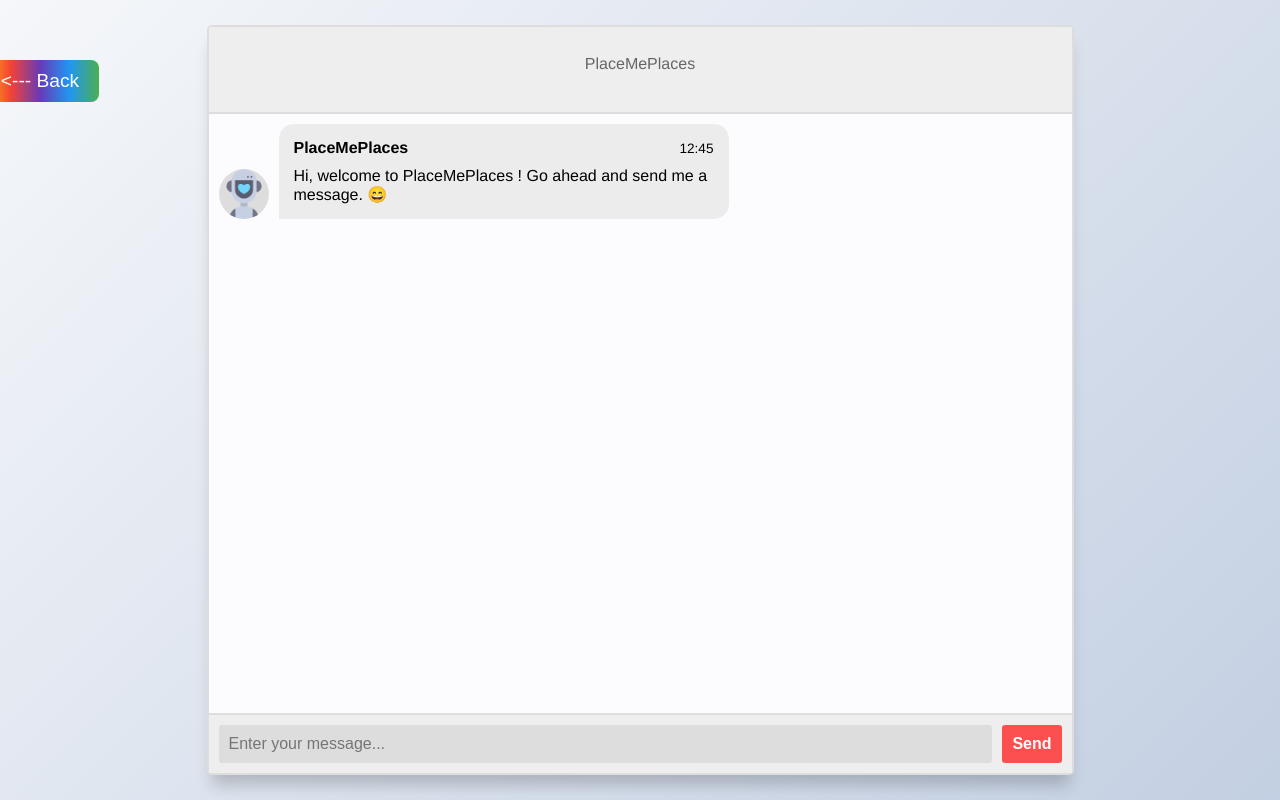
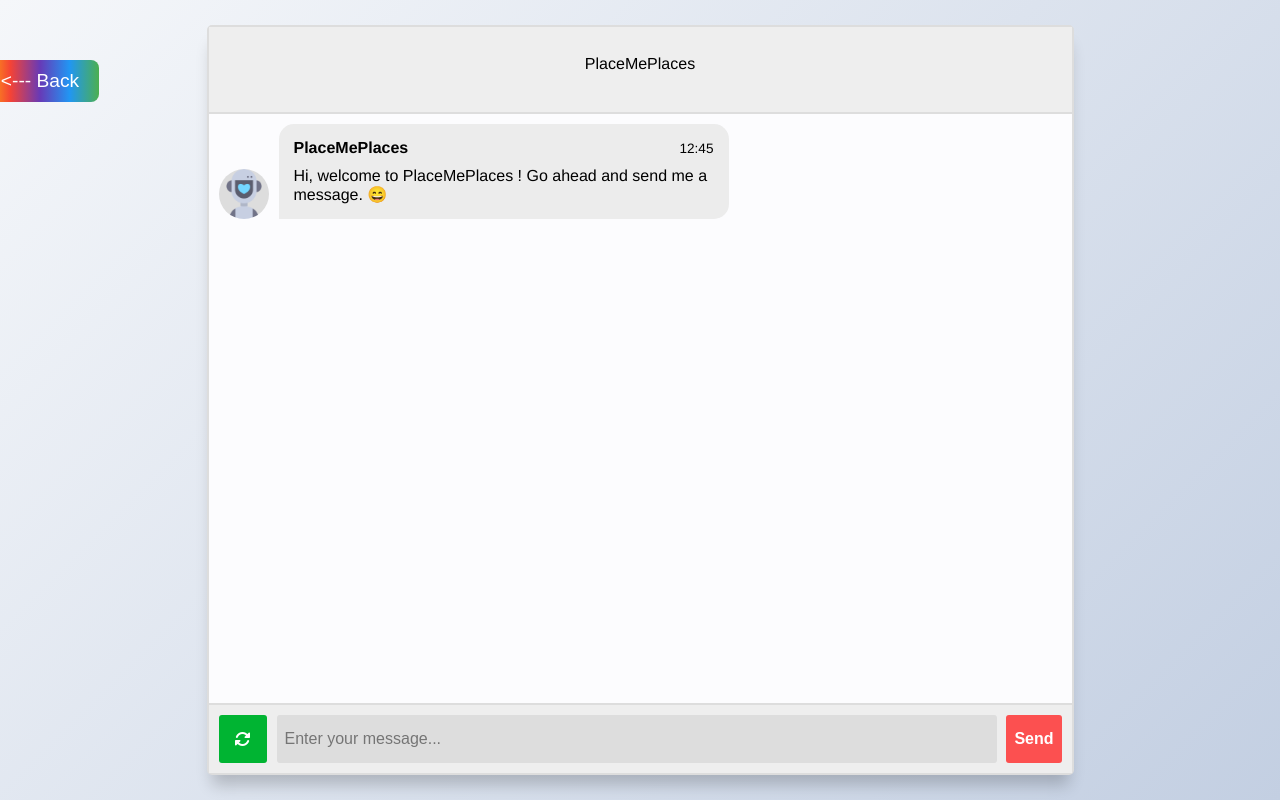
Before and after one commit to Kuntalthakur01/PlaceME-Places, a Flask app: template templates/index.html in a window 1280 px wide. Run offline with Flask 3, Linux system fonts and the light colour scheme; the template is opened without the code that fills it, so the values that code supplies are empty; some libraries are stand-ins or nearby versions.

Commit message:
front-end modify

```diff
--- a/static/index.css
+++ b/static/index.css
@@ -49,7 +49,7 @@
     text-align: center;
     border-bottom: var(--border);
     background: #eee;
-    color: #666;
+    color: rgb(0, 0, 0);
   }
 
   .msger-chat {
@@ -128,7 +128,7 @@
     background: #eee;
   }
   .msger-inputarea * {
-    padding: 10px;
+    padding: 8px;
     border: none;
     border-radius: 3px;
     font-size: 1em;
@@ -138,21 +138,32 @@
     background: #ddd;
   }
   .msger-send-btn {
-    margin-left: 10px;
+    margin-left: 9px;
     background: rgb(252, 80, 80);
     color: #fff;
     font-weight: bold;
     cursor: pointer;
     transition: background 0.23s;
+
+  }
+  .msger-regenerate-btn{
+    background: rgb(0, 180, 50);
+    color: #fff;
+    font-weight: bold;
+    cursor: pointer;
+    transition: background 0.23s;
+    margin-right: 10px;
+
   }
   .msger-send-btn:hover {
     background: rgb(0, 180, 50);
   }
 
+  .msger-regenerate-btn:hover {
+    background: rgb(252, 80, 80);
+  }
   .msger-chat {
     background-color: #fcfcfe;
-
-
   }
 
   .button2 {
--- a/templates/index.html
+++ b/templates/index.html
@@ -10,6 +10,7 @@
   <meta http-equiv="X-UA-Compatible" content="ie=edge">
   <link rel="stylesheet" href="../static/index.css">
   <script src="https://ajax.googleapis.com/ajax/libs/jquery/3.2.1/jquery.min.js"></script>
+  <script src="https://kit.fontawesome.com/c956280855.js" crossorigin="anonymous"></script>
 </head>
 
 <body>
@@ -44,6 +45,9 @@
     </main>
 
     <form class="msger-inputarea">
+      <button class="msger-regenerate-btn" type="button" name="action">
+         <i class="fa-solid fa-rotate"></i>
+      </button>
       <input type="text" class="msger-input" id="textInput" placeholder="Enter your message...">
       <button type="submit" class="msger-send-btn">Send</button>
     </form>
@@ -107,8 +111,6 @@
       });
 
     }
-
-
     // Utils
     function get(selector, root = document) {
       return root.querySelector(selector);
```
Also changed, not shown: static/home.css (+8 -8 lines), templates/home.html (+4 -4 lines), static/imgs/india-gate.jpeg (added), static/imgs/ladhak.jpg (added), static/imgs/rajasthan.jpg (added).
